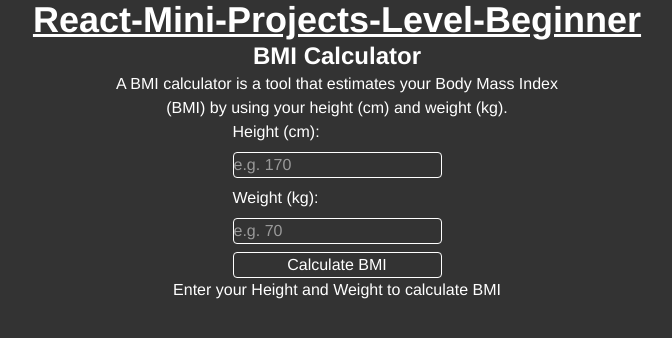
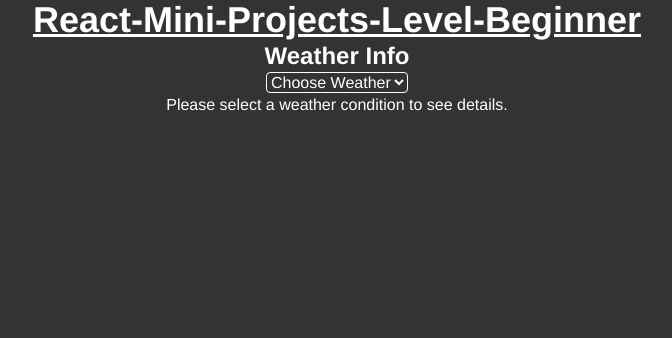
Before and after one commit to nikhildev-webapp/ReactMiniProjects_beginner, a React (Vite) app: page / in a window 1280 px wide. Shown: the top 338 px of the page, without its empty margins (303-975 px from the left). Built offline with nearby package versions, Linux system fonts and the light colour scheme.

Commit message:
Create Weather Info card without api complete

```diff
--- a/src/App.jsx
+++ b/src/App.jsx
@@ -1,11 +1,12 @@
 import './App.css'
 import BMI from './components/BMI'
+import WeatherApp from './components/Weather'
 
 function App() {
    return (
     <>
       <h1 className='text-4xl font-bold text-center underline'>React-Mini-Projects-Level-Beginner</h1>
-     <BMI/>
+       <WeatherApp/>
     </>
   )
 }
--- /dev/null
+++ b/src/components/Weather.jsx
@@ -0,0 +1,68 @@
+import React, { useState } from "react";
+
+const WeatherApp = () => {
+    // Static weather data
+    const weatherData = {
+        Sunny: {
+            temp: "28°C",
+            condition: "Sunny",
+            details: "Clear skies and high UV. Perfect for outdoor activities.",
+            color: "bg-yellow-100",
+            icon: "☀️"
+        },
+        Rainy: {
+            temp: "18°C",
+            condition: "Rainy",
+            details: "Heavy rainfall expected. Don't forget your umbrella!",
+            color: "bg-blue-100",
+            icon: "🌧️"
+        },
+        Cloudy: {
+            temp: "22°C",
+            condition: "Cloudy",
+            details: "Overcast with mild winds. A bit cooler than usual.",
+            color: "bg-gray-100",
+            icon: "☁️"
+        }
+    };
+
+    const [selectedWeather, setSelectedWeather] = useState("");
+
+    const handleChange = (e) => {
+        setSelectedWeather(e.target.value);
+    };
+
+    const currentData = weatherData[selectedWeather];
+
+    return (
+        <div className="flex flex-col items-center justify-center p-10 font-sans">
+            <h1 className="text-2xl font-bold mb-4">Weather Info</h1>
+
+            {/* Dropdown Selector */}
+            <select
+                onChange={handleChange}
+                className="border p-2 rounded mb-6 cursor-pointer"
+                defaultValue=""
+            >
+                <option value="" disabled>Choose Weather</option>
+                <option value="Sunny">Sunny</option>
+                <option value="Rainy">Rainy</option>
+                <option value="Cloudy">Cloudy</option>
+            </select>
+
+            {/* Display Card */}
+            {currentData ? (
+                <div className={`p-6 rounded-lg shadow-lg text-center w-64 ${currentData.color}`}>
+                    <div className="text-5xl mb-2">{currentData.icon}</div>
+                    <h2 className="text-xl font-bold">{currentData.condition}</h2>
+                    <p className="text-3xl font-semibold my-2">{currentData.temp}</p>
+                    <p className="text-sm text-gray-700">{currentData.details}</p>
+                </div>
+            ) : (
+                <p className="text-gray-500">Please select a weather condition to see details.</p>
+            )}
+        </div>
+    );
+};
+
+export default WeatherApp;
```
